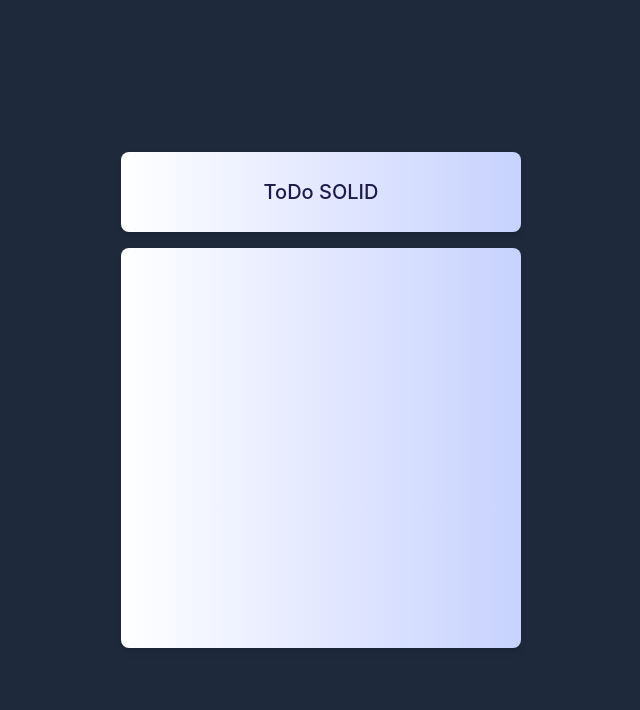
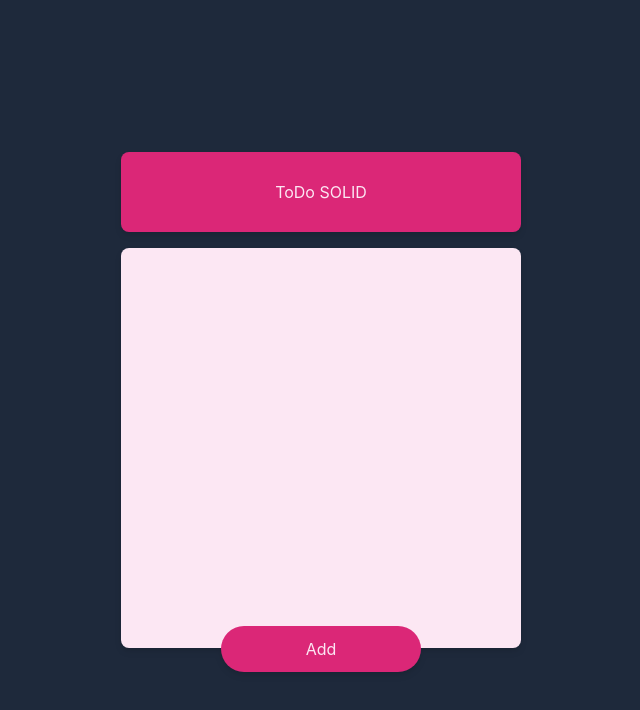
Before and after one commit to Dougmarcolino/todo-list-solid, a React (Vite) app: page /todo in a window 1280 px wide. Shown: the top 710 px of the page, without its empty margins (319-959 px from the left). Built offline with nearby package versions, Linux system fonts and the light colour scheme.

Commit message:
changing container style

```diff
--- a/src/App.tsx
+++ b/src/App.tsx
@@ -1,4 +1,3 @@
-import "./App.css";
 import { TodoProvider } from "./providers";
 import AppRouter from "./router/AppRouter";
 
--- /dev/null
+++ b/src/components/ButtonInput/ButtonInput.tsx
@@ -0,0 +1,7 @@
+export const ButtonInput = ({ label }: { label: string }) => {
+  return (
+    <button className="bg-pink-600 h-[46px] w-[200px] text-pink-100 rounded-3xl">
+      {label}
+    </button>
+  );
+};
--- a/src/views/TodoView/Body/Body.tsx
+++ b/src/views/TodoView/Body/Body.tsx
@@ -1,5 +1,11 @@
+import { ButtonInput } from "../../../components/ButtonInput/ButtonInput";
+
 export const Body: React.FC = () => {
   return (
-    <div className="bg-gradient-to-r from-white to-indigo-200 h-[400px] w-[400px] rounded-lg drop-shadow-md"></div>
+    <div className="bg-pink-100 h-[400px] w-[400px] rounded-lg drop-shadow-md relative">
+      <div className="absolute -bottom-6 flex justify-center w-full">
+        <ButtonInput label="Add"></ButtonInput>
+      </div>
+    </div>
   );
 };
--- a/src/views/TodoView/Header/Header.tsx
+++ b/src/views/TodoView/Header/Header.tsx
@@ -1,7 +1,7 @@
 export const Header: React.FC = () => {
   return (
-    <div className="bg-gradient-to-r from-white to-indigo-200 first-letter:w-[400px] h-20 rounded-lg drop-shadow-md mb-4 flex items-center justify-center">
-      <h1 className="text-indigo-950 font-medium text-xl">ToDo SOLID</h1>
+    <div className="bg-pink-600 first-letter:w-[400px] h-20 rounded-lg drop-shadow-md mb-4 flex items-center justify-center">
+      <h1 className="text-pink-100 font-normal text-md">ToDo SOLID</h1>
     </div>
   );
 };
```
